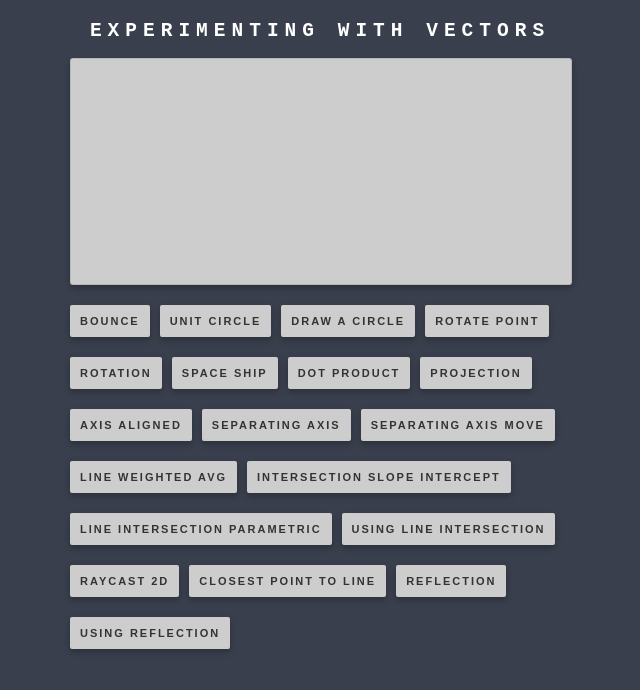
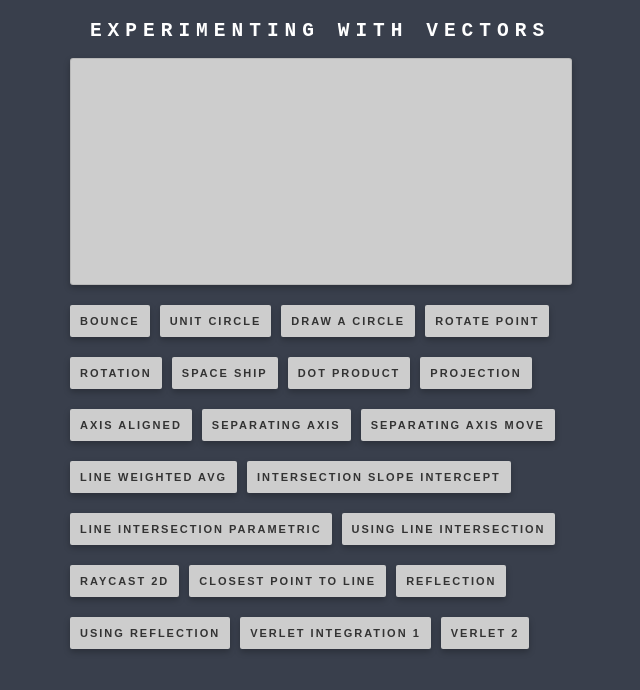
Before and after one commit to sean-codes/vector-concepts, a website: page index.html in a window 1280 px wide. Shown: the whole page, without its empty margins (320-960 px from the left). Drawn offline with Linux system fonts and the light colour scheme.

Commit message:
add new experiments

```diff
--- a/index.html
+++ b/index.html
@@ -30,7 +30,9 @@
             { title: 'RayCast 2D', src: '/experiments/RayCast2D.js' },
             { title: 'Closest Point to Line', src: '/experiments/closestPointToLine.js' },
             { title: 'Reflection', src: '/experiments/reflection.js' },
-            { title: 'Using Reflection', src: '/experiments/usingReflection.js' }
+            { title: 'Using Reflection', src: '/experiments/usingReflection.js' },
+            { title: 'Verlet Integration 1', src: '/experiments/verlet1.js' },
+            { title: 'Verlet 2', src: '/experiments/verlet2.js' },
          ]
 
          // Some interesting manuevering
```
